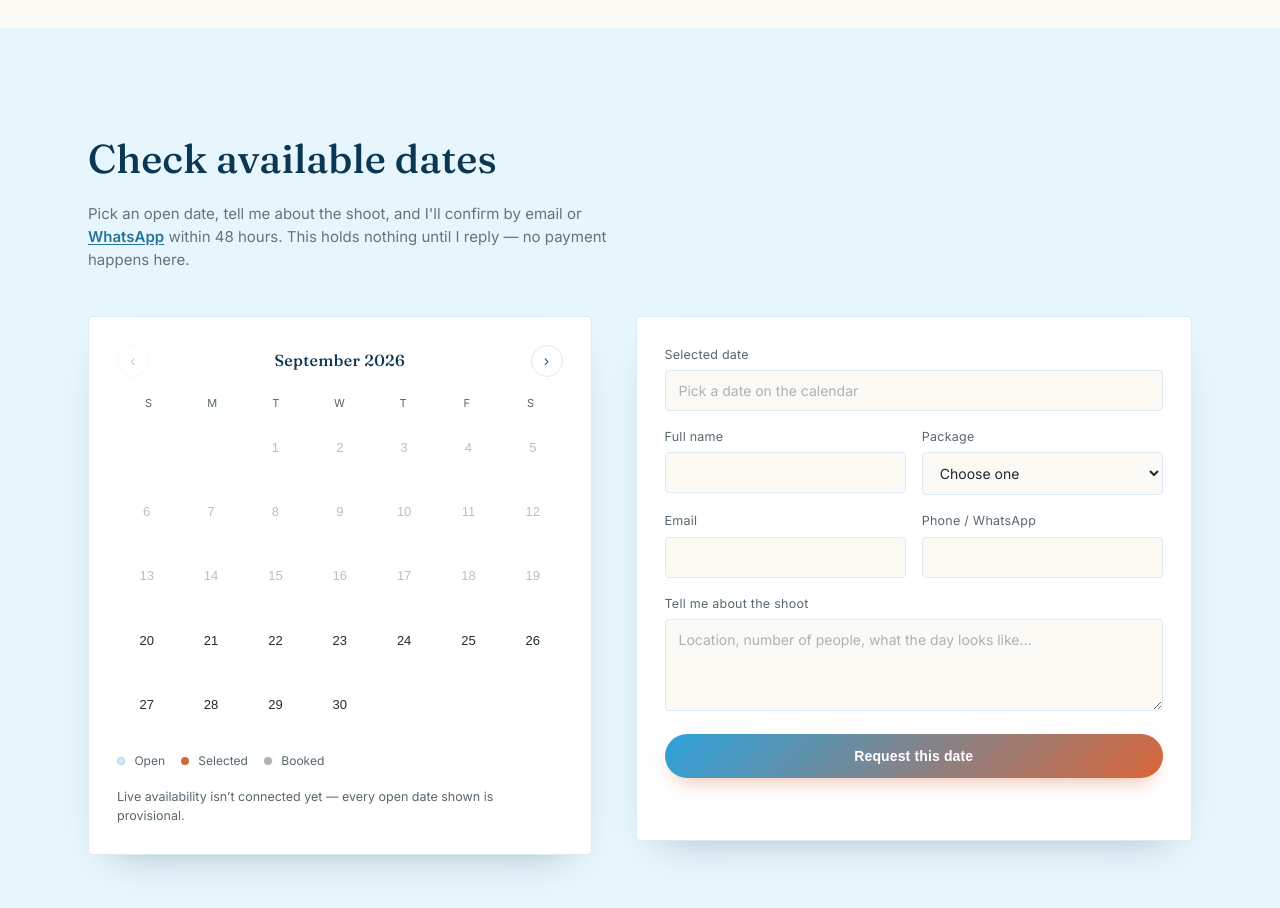
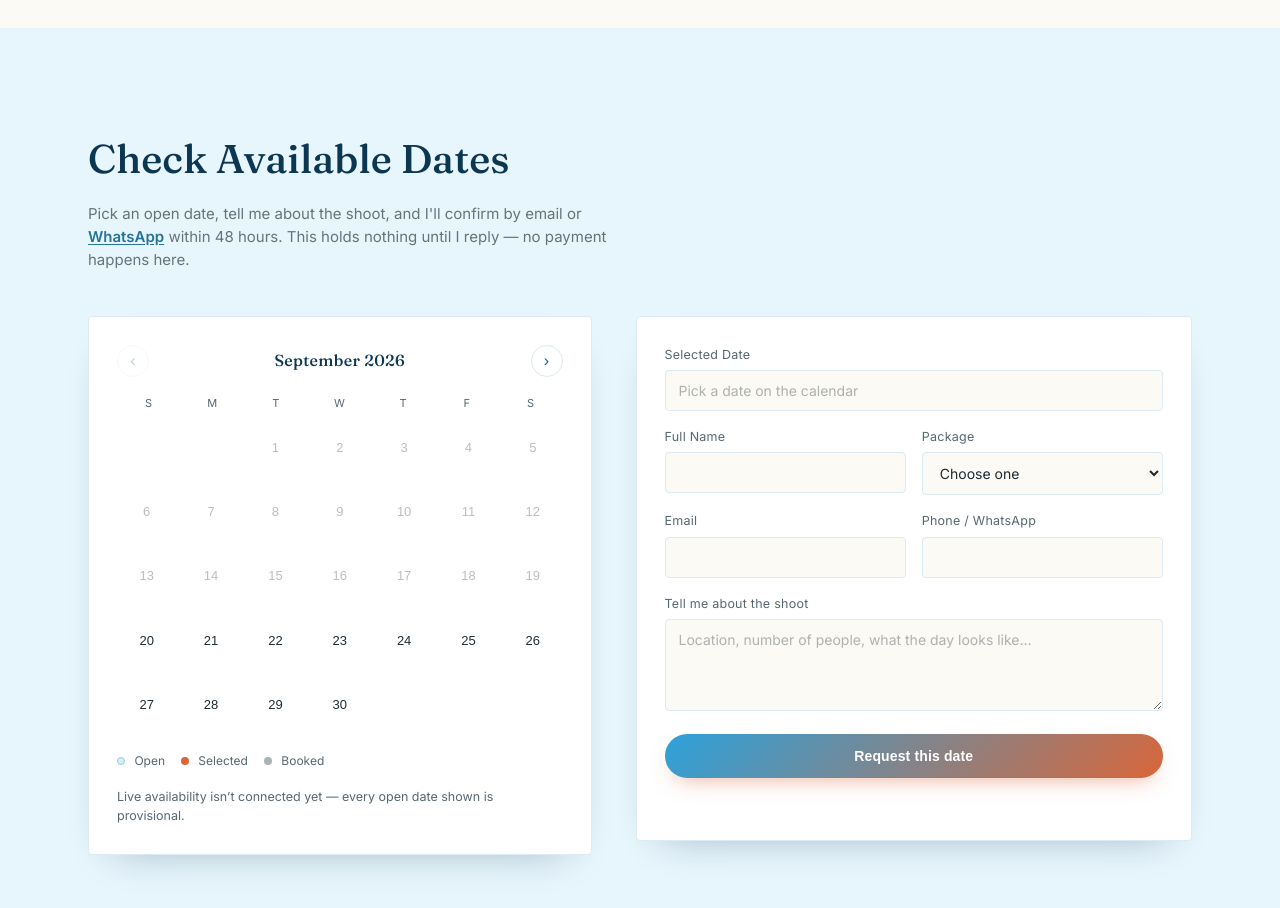
Before and after one commit to lordzwealth/frommylens, a website: page index.html in a window 1280 px wide. Shown: the part 3380-4288 px from the top of the page. Drawn offline with Linux system fonts and the light colour scheme; no server answers.

Commit message:
Update text capitalization in index.html

```diff
--- a/index.html
+++ b/index.html
@@ -166,7 +166,7 @@
 <section class="booking" id="book">
   <div class="wrap">
     <div class="section-head section-head--light">
-      <h2>Check available dates</h2>
+      <h2>Check Available Dates</h2>
       <p>Pick an open date, tell me about the shoot, and I'll confirm by email or <a href="https://wa.me/2348083706338" target="_blank" rel="noopener" class="inline-link">WhatsApp</a> within 48 hours. This holds nothing until I reply — no payment happens here.</p>
     </div>
 
@@ -187,19 +187,19 @@
           <span><i class="dot dot--selected"></i> Selected</span>
           <span><i class="dot dot--booked"></i> Booked</span>
         </div>
-        <p class="calendar-status" id="calendarStatus">Loading calendar…</p>
+        <p class="calendar-status" id="calendarStatus">Loading Calendar…</p>
       </div>
 
       <!-- Form -->
       <div class="form-panel">
         <form id="bookingForm" novalidate>
           <div class="form-row">
-            <label for="fDate">Selected date</label>
+            <label for="fDate">Selected Date</label>
             <input type="text" id="fDate" name="date" placeholder="Pick a date on the calendar" readonly required>
           </div>
           <div class="form-row form-row--split">
             <div>
-              <label for="fName">Full name</label>
+              <label for="fName">Full Name</label>
               <input type="text" id="fName" name="name" required autocomplete="name">
             </div>
             <div>
@@ -234,7 +234,7 @@
 
         <div class="form-success" id="formSuccess" hidden>
           <h3>Request sent.</h3>
-          <p>Thanks — your date is marked as requested. I'll confirm by email or WhatsApp within 48 hours.</p>
+          <p>Thanks — Your Date is marked as requested. I'll confirm by Email or WhatsApp within 48 hours.</p>
         </div>
       </div>
     </div>
```
